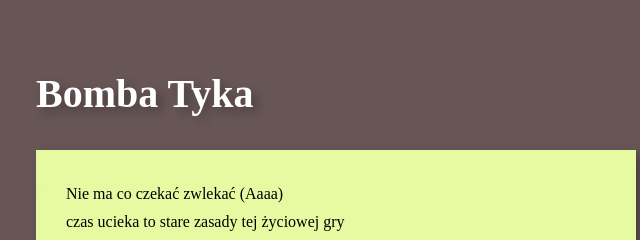
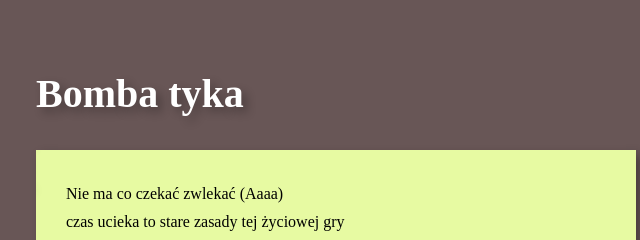
Before and after one commit to RafalPietrzak/learning-git-2, a plain HTML site: page index.html in a window 1280 px wide. Shown: the part 171-411 px from the top of the page, 304-944 px from the left. Drawn offline with Linux system fonts and the light colour scheme.

Commit message:
Fix spelling

```diff
--- a/index.html
+++ b/index.html
@@ -19,7 +19,7 @@
         <div class="section__container">
             <div class="song">
                 <div class="song__inner">
-                    <h2 class="song__title">Bomba Tyka</h2>
+                    <h2 class="song__title">Bomba tyka</h2>
                     <div class="song__verse song__verse--with-ref">
                         Nie ma co czekać zwlekać (Aaaa)<br>
                         czas ucieka to stare zasady tej życiowej gry<br>
```
